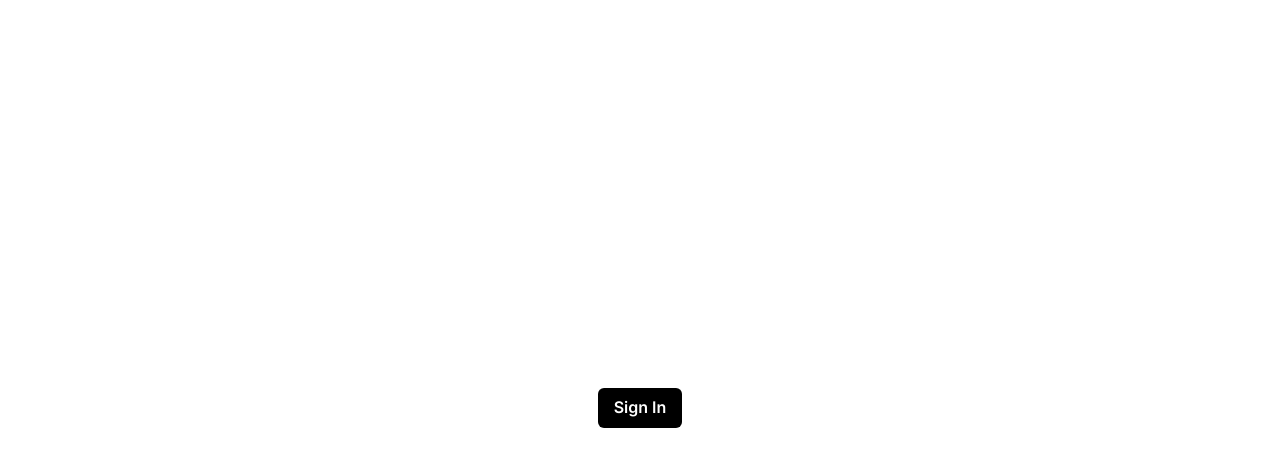
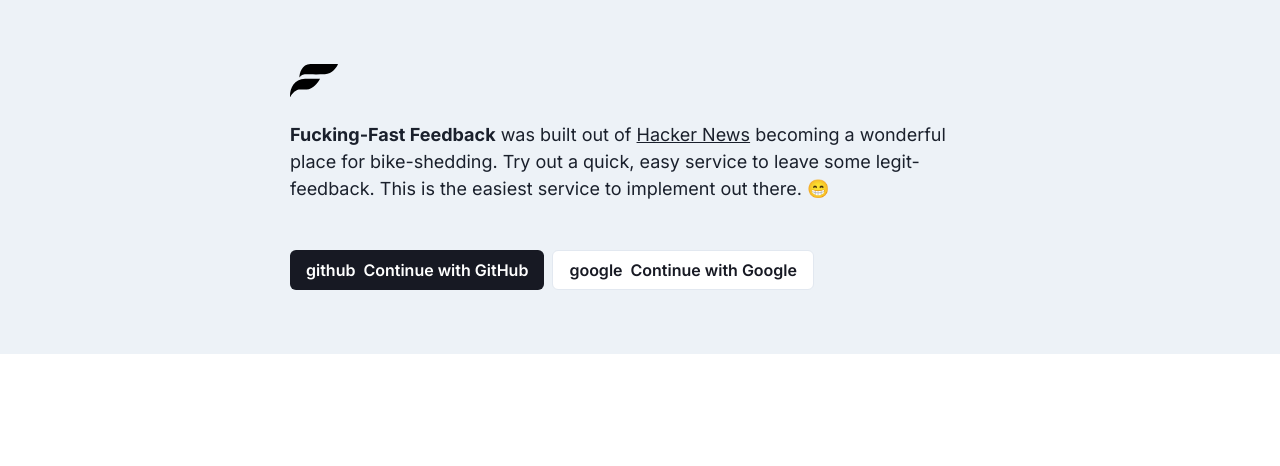
Before and after one commit to ryanyogan/static-guestbook, a Next.js app: page / in a window 1280 px wide. Shown: the top 466 px of the page. Built offline with nearby package versions, Linux system fonts and the light colour scheme; no server answers.

Commit message:
basic index

```diff
--- /dev/null
+++ b/components/login-buttons.js
@@ -0,0 +1,46 @@
+import { Button, Flex } from "@chakra-ui/react";
+
+import { useAuth } from "@/lib/auth";
+
+export function LoginButtons() {
+  const auth = useAuth();
+
+  return (
+    <Flex direction={["column", "row"]}>
+      <Button
+        onClick={() => auth.signinWithGitHub()}
+        backgroundColor="gray.900"
+        color="white"
+        fontWeight="medium"
+        leftIcon="github"
+        mt={4}
+        mr={2}
+        _hover={{ bg: "gray.700" }}
+        _active={{
+          bg: "gray.800",
+          transform: "scale(0.95)",
+        }}
+      >
+        Continue with GitHub
+      </Button>
+      <Button
+        onClick={() => auth.signinWithGoogle()}
+        backgroundColor="white"
+        color="gray.900"
+        variant="outline"
+        fontWeight="medium"
+        leftIcon="google"
+        mt={4}
+        _hover={{ bg: "gray.100" }}
+        _active={{
+          bg: "gray.100",
+          transform: "scale(0.95)",
+        }}
+      >
+        Continue with Google
+      </Button>
+    </Flex>
+  );
+}
+
+export default LoginButtons;
--- a/components/logo.js
+++ b/components/logo.js
@@ -1,8 +1,8 @@
 import { Box } from "@chakra-ui/react";
 
-export default function Logo() {
+export default function Logo({ width = "24px", ...props }) {
   return (
-    <Box w="24px" color="black">
+    <Box w={width} {...props} color="black">
       <svg xmlns="http://www.w3.org/2000/svg" viewBox="0 0 46 32">
         <path
           d="M19.557.113C11.34.32 9.117 8.757 9.03 12.95c1.643-2.67 4.62-3.08 6.931-3.08 2.825.085 10.27.205 17.458 0C40.61 9.663 44.802 3.28 46 .112c-5.391-.085-18.228-.205-26.443 0zM14.422 14.234C3.332 14.234-.468 24.76.045 31.948c3.594-6.418 7.617-7.53 9.243-7.445h6.675c5.956 0 11.039-6.846 12.836-10.27H14.422z"
--- a/pages/index.js
+++ b/pages/index.js
@@ -1,42 +1,59 @@
-import { Button, Flex } from "@chakra-ui/react";
+import LoginButtons from "@/components/login-buttons";
+import Logo from "@/components/logo";
+import { Box, Button, Flex, Link, Text } from "@chakra-ui/react";
 import Head from "next/head";
 
 import { useAuth } from "../lib/auth";
+
+const SITE_ID = process.env.NEXT_PUBLIC_HOME_PAGE_SITE_ID;
 
 export default function Index() {
   const auth = useAuth();
 
   return (
-    <Flex
-      as="main"
-      direction="column"
-      align="center"
-      justify="center"
-      h="100vh"
-    >
+    <>
+      <Box bg="gray.100" py={16} px={16}>
+        <Flex as="main" direction="column" maxW={"700px"} margin="0 auto">
           <Head>
             <title>Fast Feedback (React 2025)</title>
           </Head>
 
+          <Logo width="48px" mb={2} />
+          <Text mb={4} fontSize="lg" py={4}>
+            <Text as="span" fontWeight={"bold"} display="inline">
+              Fucking-Fast Feedback
+            </Text>
+            {" was built out of "}
+            <Link
+              href="https://news.ycombinator.com"
+              isExternal
+              textDecoration="underline"
+            >
+              Hacker News
+            </Link>
+            {` becoming a wonderful place for bike-shedding. Try out a quick, easy service to leave some legit-feedback.  This is the easiest service to implement out there. 😁`}
+          </Text>
           {auth.user ? (
             <Button
-          backgroundColor="black"
+              as="a"
+              href="/dashboard"
+              backgroundColor="gray.900"
               color="white"
               mt={4}
-          onClick={(e) => auth.signOut()}
+              maxW="200px"
+              _hover={{ bg: "gray.700" }}
+              _active={{
+                bg: "gray.800",
+                transform: "scale(0.95)",
+              }}
             >
-          Sign Out
+              View Dashboard
             </Button>
           ) : (
-        <Button
-          backgroundColor="black"
-          color="white"
-          mt={4}
-          onClick={(e) => auth.signinWithGithub()}
-        >
-          Sign In
-        </Button>
+            <LoginButtons />
           )}
         </Flex>
+      </Box>
+    </>
   );
 }
```
Lines whose indentation alone changed are shown as unchanged.
